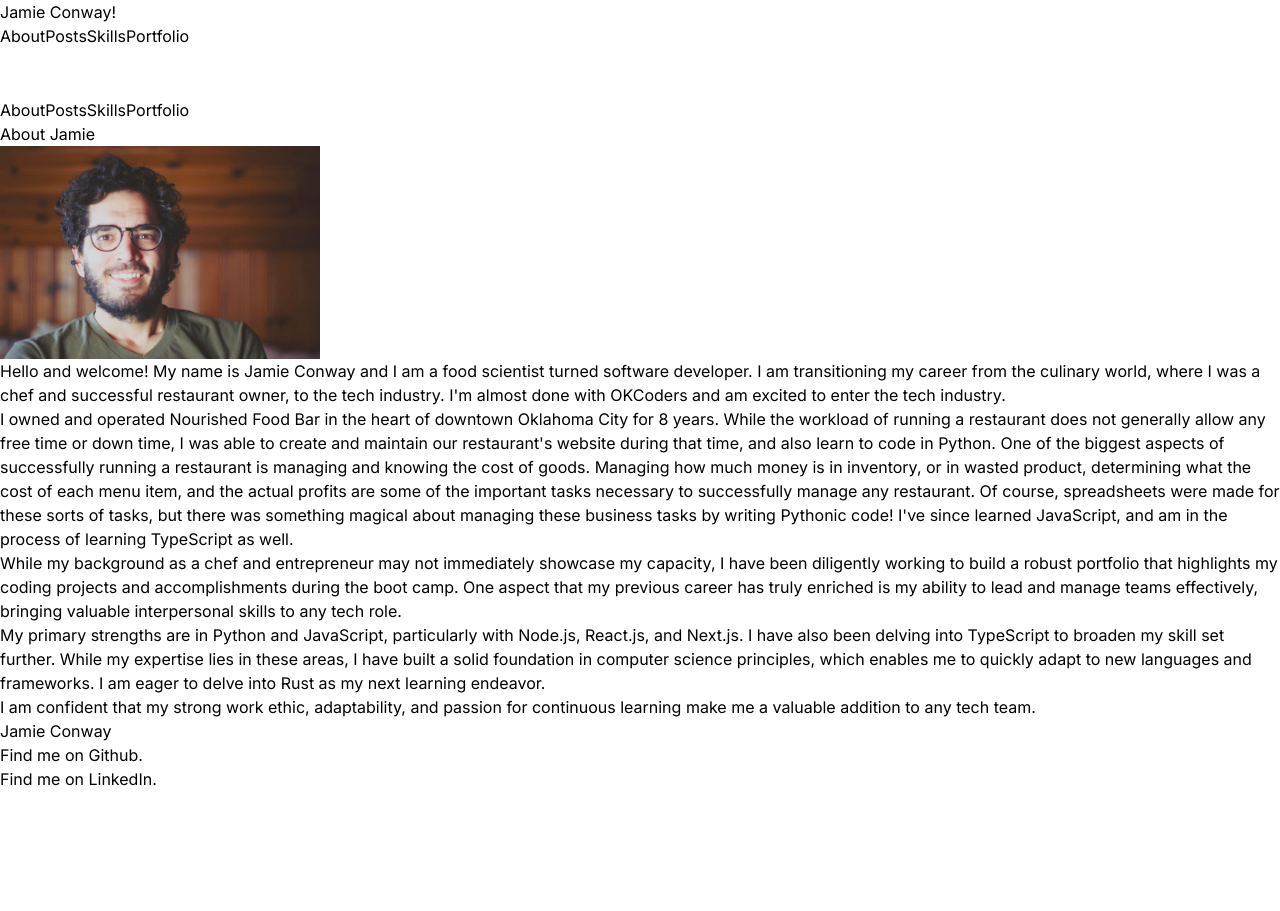
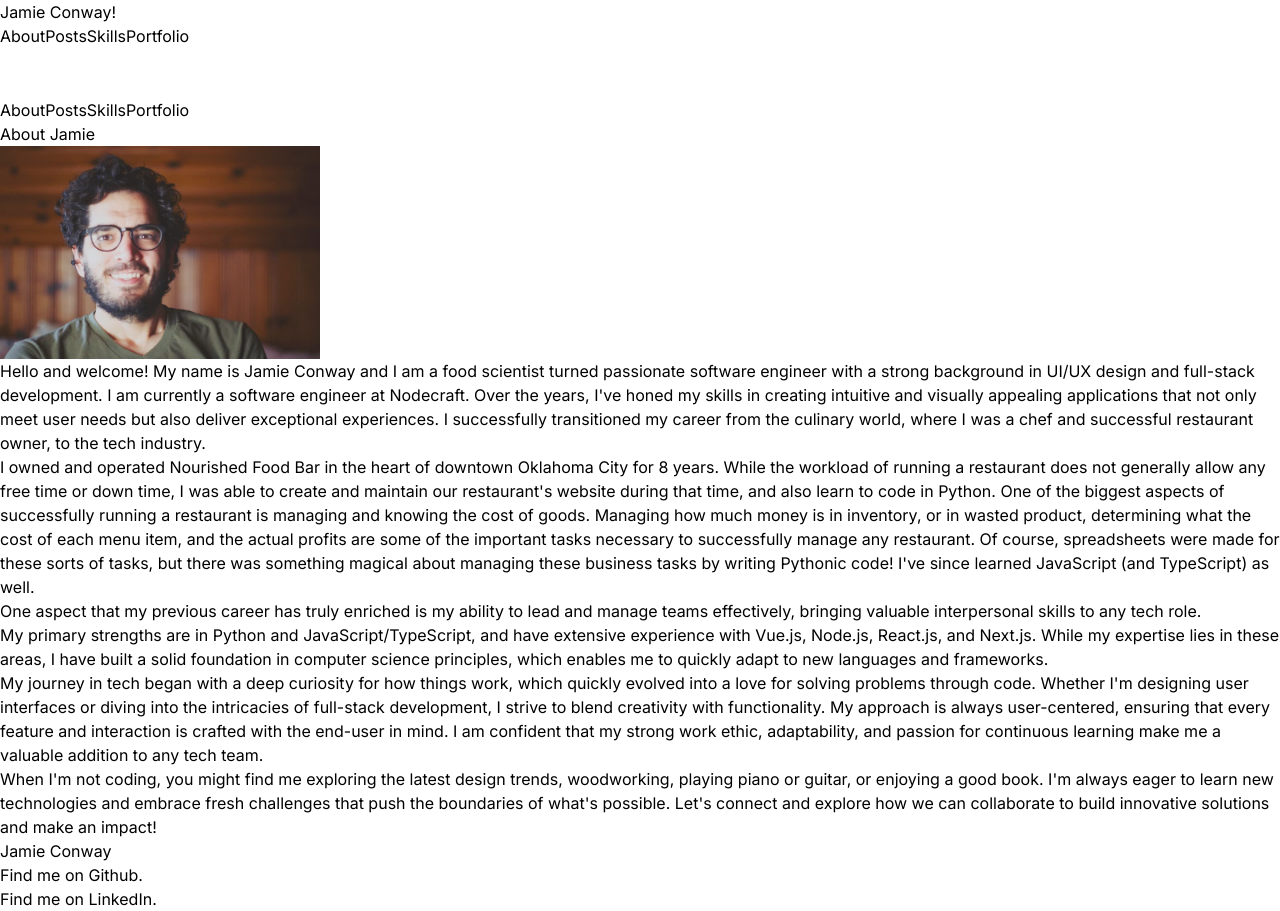
Before and after one commit to jamie-c/jpconway, a Next.js app: page /about in a window 1280 px wide. Before the commit the page ends 800 px from the top, so only its background shows below. Built offline with nearby package versions, Linux system fonts and the light colour scheme.

Commit message:
feat: update about me

```diff
--- a/src/app/(pages)/about/page.tsx
+++ b/src/app/(pages)/about/page.tsx
@@ -1,13 +1,13 @@
-import Image from "next/image"
-import HeadingOne from "../../../components/HeadingOne"
+import StyledLink from "@/components/StyledLink";
+import Image from "next/image";
+import HeadingOne from "../../../components/HeadingOne";
 
 const About = () => {
 	return (
 		<div id="about" className="px-8 md:px-24 lg:px-48 max-w-7xl">
-            <HeadingOne title='About Jamie'/>
+			<HeadingOne title="About Jamie" />
 			<section id="jamie">
-	            <div
-                    className="w-full sm:w-80 md:w-80 rotate-0 sm:rotate-2 relative float-none sm:float-right mb-8 sm:ml-11">
+				<div className="w-full sm:w-80 md:w-80 rotate-0 sm:rotate-2 relative float-none sm:float-right mb-8 sm:ml-11">
 					<Image
 						className="rounded-md w-full"
 						src="/images/jamie-conway.jpg"
@@ -17,15 +17,68 @@ const About = () => {
 					/>
 				</div>
 				<div className="text-justify text-lg space-y-4">
-                    <p>Hello and welcome! My name is Jamie Conway and I am a food scientist turned software developer. I am transitioning my career from the culinary world, where I was a chef and successful restaurant owner, to the tech industry. I&apos;m almost done with OKCoders and am excited to enter the tech industry.</p>
-                    <p>I owned and operated Nourished Food Bar in the heart of downtown Oklahoma City for 8 years. While the workload of running a restaurant does not generally allow any free time or down time, I was able to create and maintain our restaurant&apos;s website during that time, and also learn to code in Python. One of the biggest aspects of successfully running a restaurant is managing and knowing the cost of goods. Managing how much money is in inventory, or in wasted product, determining what the cost of each menu item, and the actual profits are some of the important tasks necessary to successfully manage any restaurant. Of course, spreadsheets were made for these sorts of tasks, but there was something magical about managing these business tasks by writing Pythonic code! I&apos;ve since learned JavaScript, and am in the process of learning TypeScript as well. </p>
-                    <p>While my background as a chef and entrepreneur may not immediately showcase my capacity, I have been diligently working to build a robust portfolio that highlights my coding projects and accomplishments during the boot camp. One aspect that my previous career has truly enriched is my ability to lead and manage teams effectively, bringing valuable interpersonal skills to any tech role.</p>
-                    <p>My primary strengths are in Python and JavaScript, particularly with Node.js, React.js, and Next.js. I have also been delving into TypeScript to broaden my skill set further. While my expertise lies in these areas, I have built a solid foundation in computer science principles, which enables me to quickly adapt to new languages and frameworks. I am eager to delve into Rust as my next learning endeavor.</p>
-                    <p>I am confident that my strong work ethic, adaptability, and passion for continuous learning make me a valuable addition to any tech team. </p>
+					<p>
+						Hello and welcome! My name is Jamie Conway and I am a food scientist
+						turned passionate software engineer with a strong background in
+						UI/UX design and full-stack development. I am currently a software
+						engineer at{" "}
+						<StyledLink url="https://nodecraft.com" title="Nodecraft" />. Over
+						the years, I&apos;ve honed my skills in creating intuitive and
+						visually appealing applications that not only meet user needs but
+						also deliver exceptional experiences. I successfully transitioned my
+						career from the culinary world, where I was a chef and successful
+						restaurant owner, to the tech industry.
+					</p>
+					<p>
+						I owned and operated Nourished Food Bar in the heart of downtown
+						Oklahoma City for 8 years. While the workload of running a
+						restaurant does not generally allow any free time or down time, I
+						was able to create and maintain our restaurant&apos;s website during
+						that time, and also learn to code in Python. One of the biggest
+						aspects of successfully running a restaurant is managing and knowing
+						the cost of goods. Managing how much money is in inventory, or in
+						wasted product, determining what the cost of each menu item, and the
+						actual profits are some of the important tasks necessary to
+						successfully manage any restaurant. Of course, spreadsheets were
+						made for these sorts of tasks, but there was something magical about
+						managing these business tasks by writing Pythonic code! I&apos;ve
+						since learned JavaScript (and TypeScript) as well.
+					</p>
+					<p>
+						One aspect that my previous career has truly enriched is my ability
+						to lead and manage teams effectively, bringing valuable
+						interpersonal skills to any tech role.
+					</p>
+					<p>
+						My primary strengths are in Python and JavaScript/TypeScript, and
+						have extensive experience with Vue.js, Node.js, React.js, and
+						Next.js. While my expertise lies in these areas, I have built a
+						solid foundation in computer science principles, which enables me to
+						quickly adapt to new languages and frameworks.
+					</p>
+					<p>
+						My journey in tech began with a deep curiosity for how things work,
+						which quickly evolved into a love for solving problems through code.
+						Whether I&apos;m designing user interfaces or diving into the
+						intricacies of full-stack development, I strive to blend creativity
+						with functionality. My approach is always user-centered, ensuring
+						that every feature and interaction is crafted with the end-user in
+						mind. I am confident that my strong work ethic, adaptability, and
+						passion for continuous learning make me a valuable addition to any
+						tech team.
+					</p>
+					<p>
+						When I&apos;m not coding, you might find me exploring the latest
+						design trends, woodworking, playing piano or guitar, or enjoying a
+						good book. I&apos;m always eager to learn new technologies and
+						embrace fresh challenges that push the boundaries of what&apos;s
+						possible. Let&apos;s connect and explore how we can collaborate to
+						build innovative solutions and make an impact!
+					</p>
 				</div>
 			</section>
 		</div>
-    )
-}
+	);
+};
 
-export default About
+export default About;
```
Lines whose indentation alone changed are shown as unchanged.
